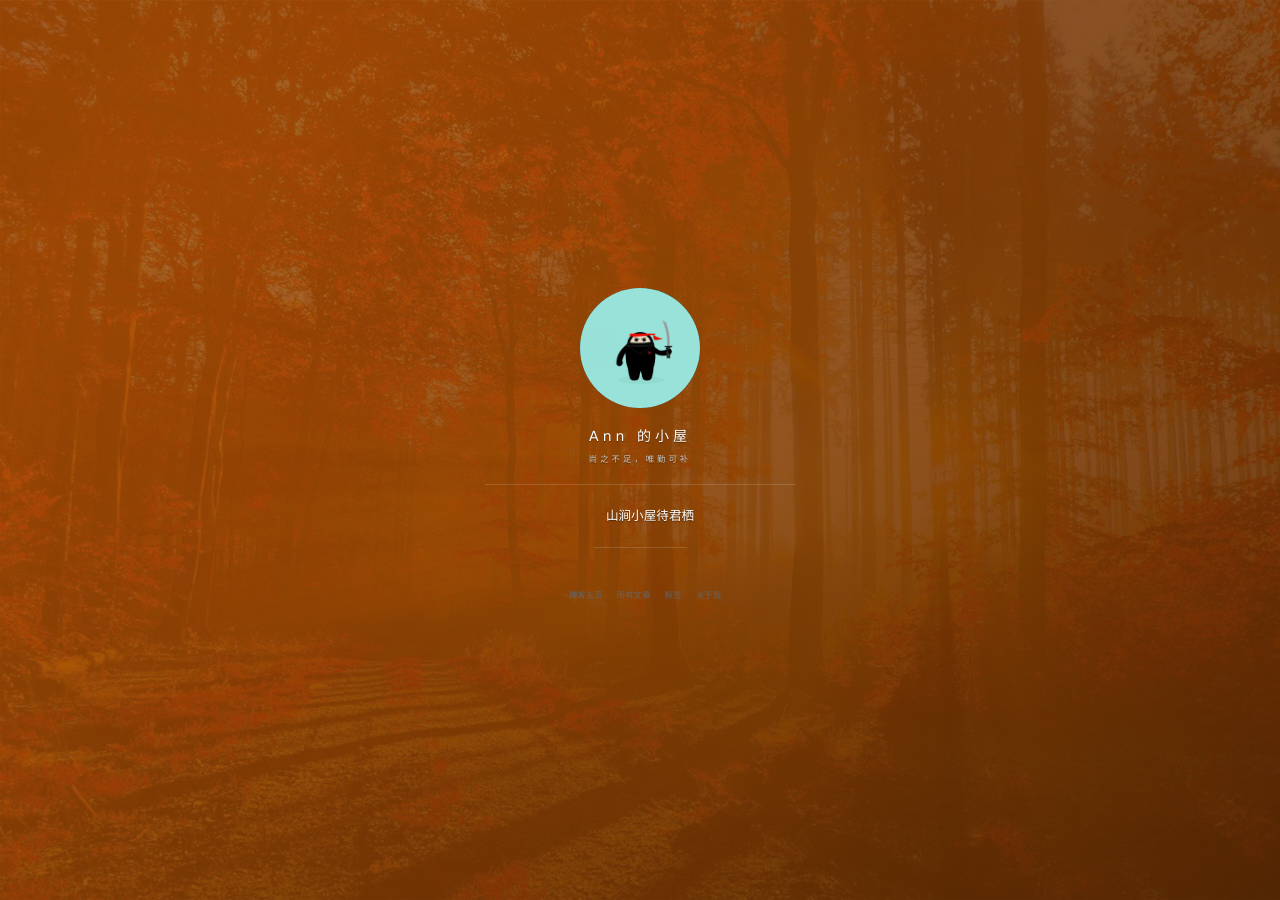
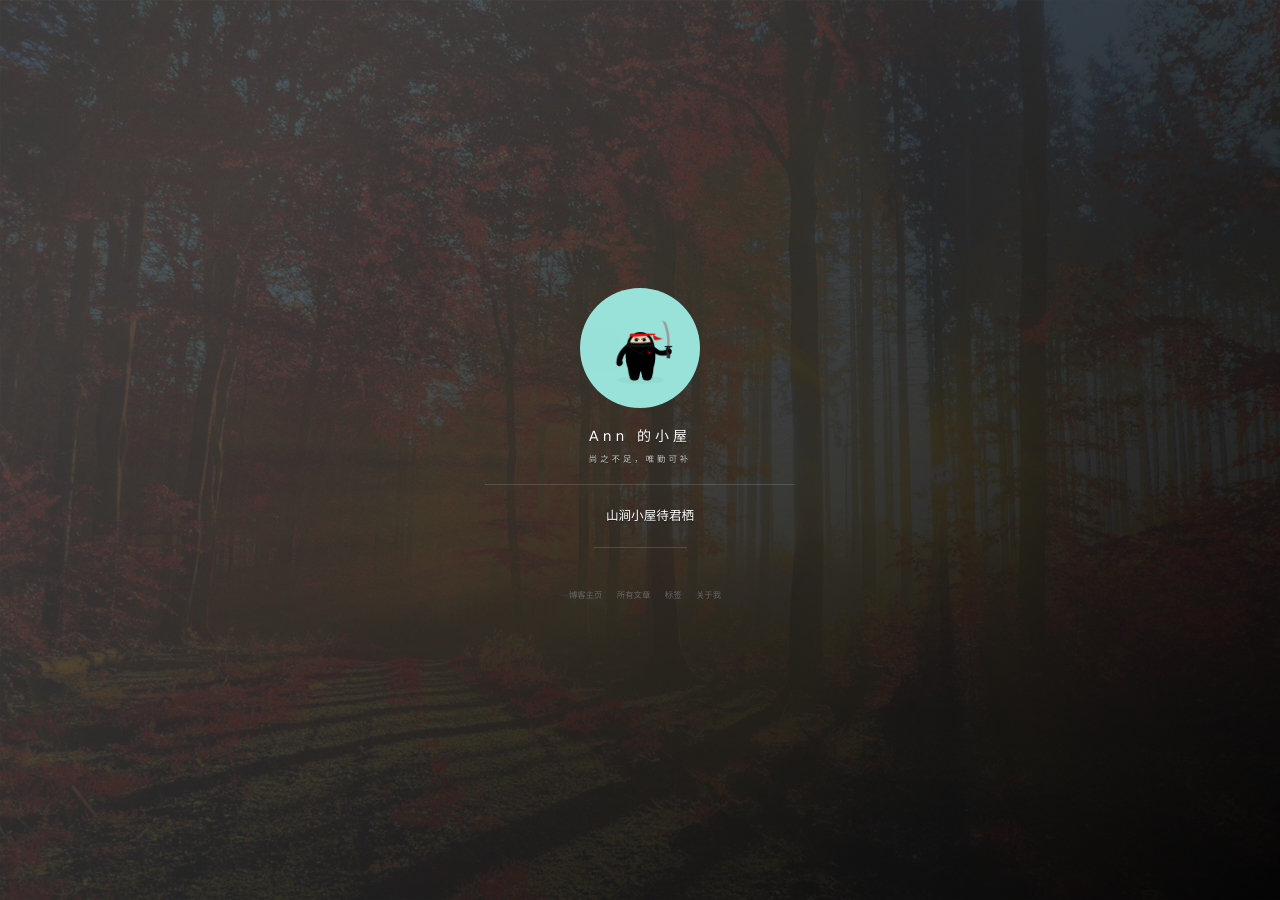
Before and after one commit to AnXiaoye1/BlogModel, a Jekyll site: the page built from index.html, in a window 1280 px wide. Built offline with Jekyll 4.4.1, drawn with Linux system fonts in a browser that asks for light colours; nearby versions of some CDN libraries; the list of posts is cut into pages by our own code; comment, search, counter and statistics services are not loaded; grey boxes are pictures that could not be loaded.

Commit message:
Update _config.yml

```diff
--- a/_config.yml
+++ b/_config.yml
@@ -49,7 +49,7 @@
 textColor: #FF0000
 
 # supported colors: blue, green, purple, red, orange or slate. If you need clear, leave it empty.
-cover_color: orange
+cover_color: light orange
 
 # The blog button should not be removed.
 blog_button:
```
